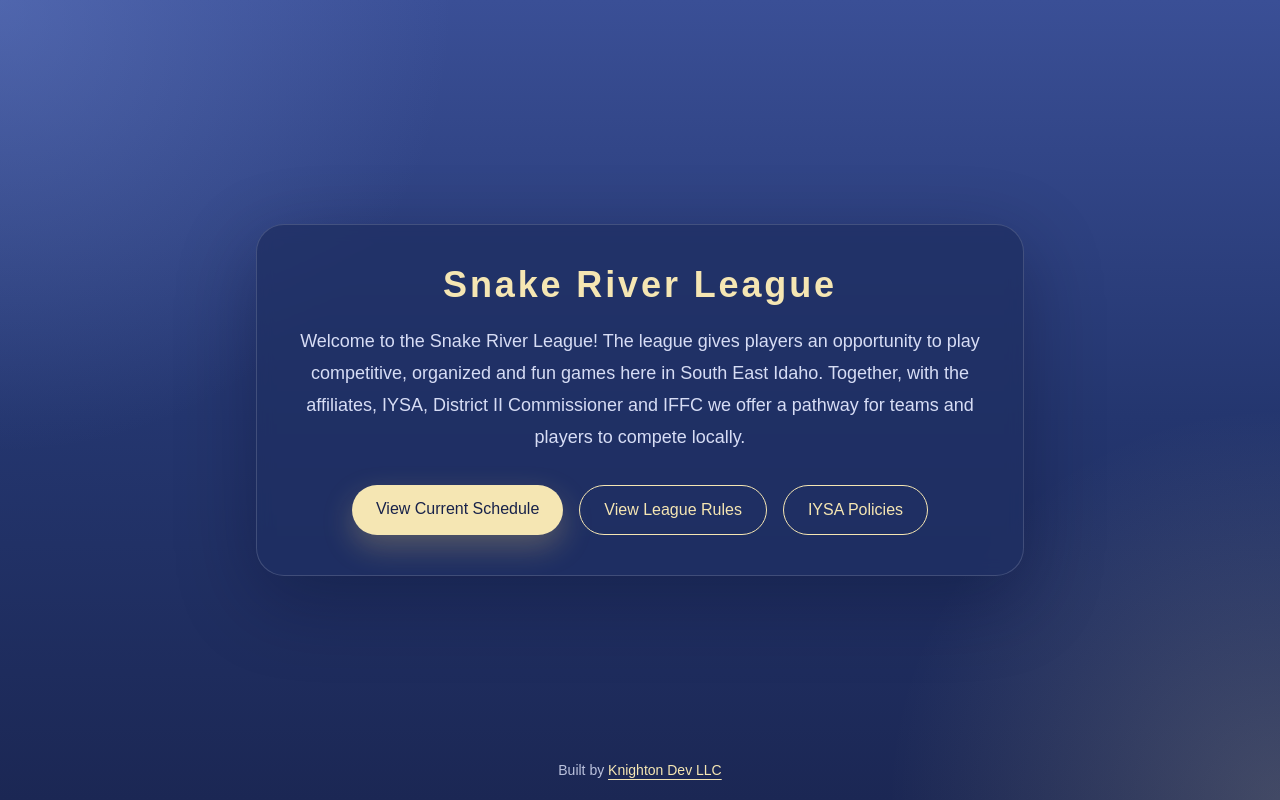
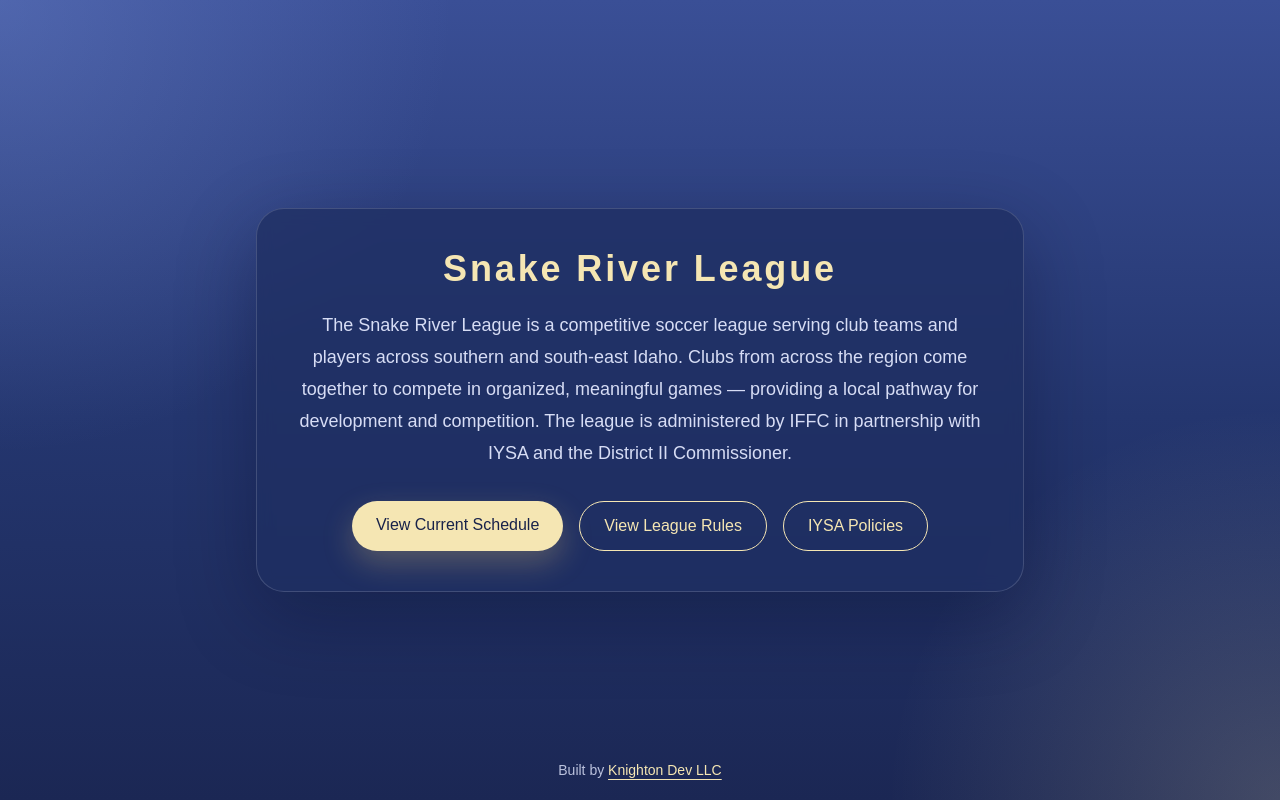
Before and after one commit to Knighton-Dev/snake-river-league, a Next.js app: page / in a window 1280 px wide. Built offline with nearby package versions, Linux system fonts and the light colour scheme.

Commit message:
update desctiption

```diff
--- a/src/app/page.tsx
+++ b/src/app/page.tsx
@@ -6,11 +6,12 @@ export default function Home() {
           Snake River League
         </h1>
         <p className="mt-5 text-lg leading-8 text-[var(--copy)]">
-          Welcome to the Snake River League! The league gives players an
-          opportunity to play competitive, organized and fun games here in
-          South East Idaho. Together, with the affiliates, IYSA, District II
-          Commissioner and IFFC we offer a pathway for teams and players to
-          compete locally.
+          The Snake River League is a competitive soccer league serving club
+          teams and players across southern and south-east Idaho. Clubs from
+          across the region come together to compete in organized, meaningful
+          games — providing a local pathway for development and competition.
+          The league is administered by IFFC in partnership with IYSA and the
+          District II Commissioner.
         </p>
         <div className="mt-8 flex flex-wrap justify-center gap-4">
           <a
```
